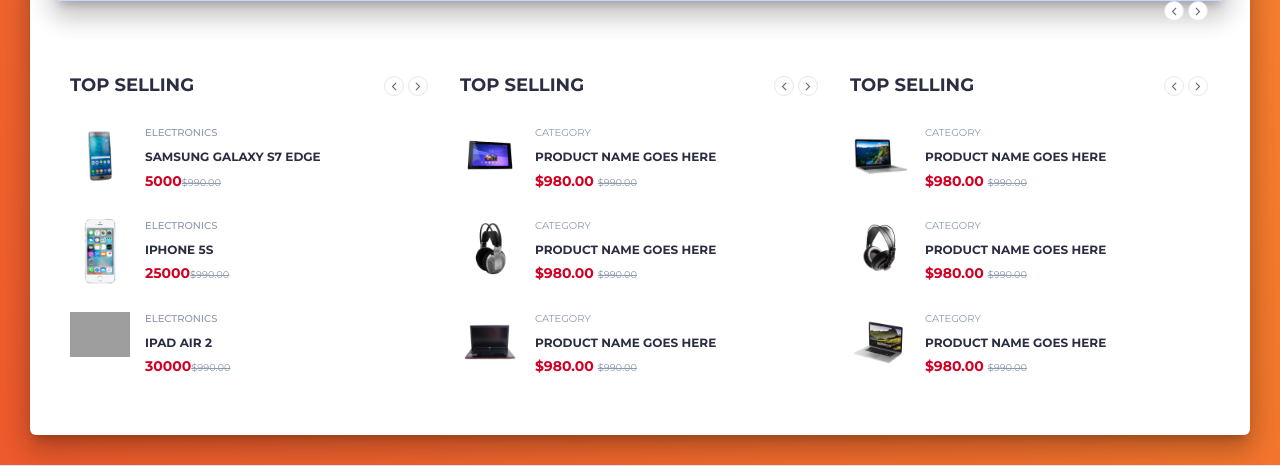
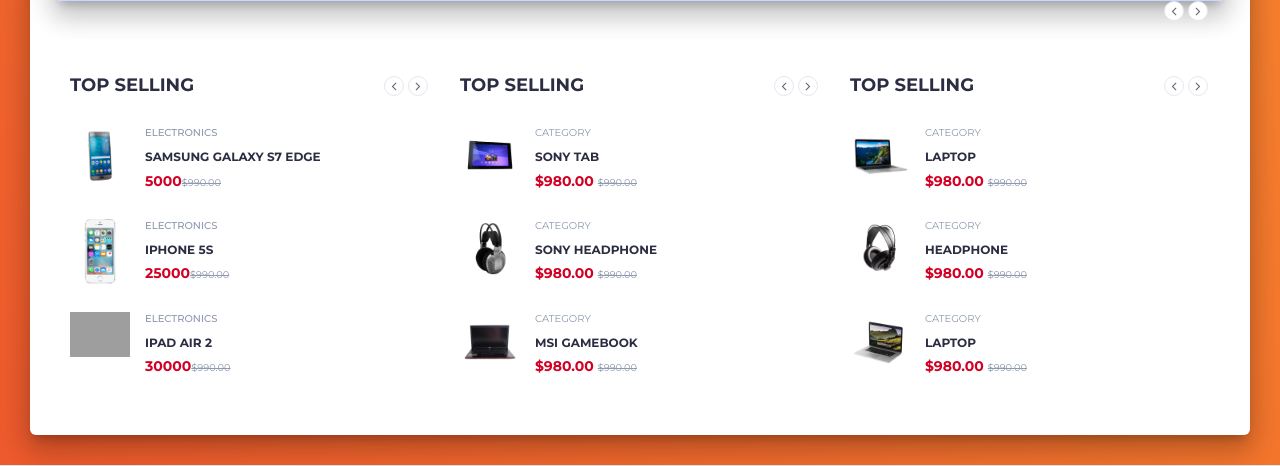
Before and after one commit to asifnabiul/E-commerce, a PHP site: page /myfiles/ in a window 1280 px wide. Shown: the part 2179-2645 px from the top of the page. Run offline with PHP 8.4, Linux system fonts and the light colour scheme; data comes from the database, SQL or seed files in the repository; some libraries are stand-ins or nearby versions; grey boxes are pictures that could not be loaded.

Commit message:
Update body.php

```diff
--- a/body.php
+++ b/body.php
@@ -23,8 +23,7 @@
         <img src="img/banner4.jpg" alt="New York" style="width:100%;">
 
       </div>
-
-	<div class="item">
+      <div class="item">
         <img src="img/banner5.jpg"  alt="New York"  style="width:50%;">
 
       </div>
@@ -414,7 +413,7 @@
 									</div>
 									<div class="product-body">
 										<p class="product-category">Category</p>
-										<h3 class="product-name"><a href="#">product name goes here</a></h3>
+										<h3 class="product-name"><a href="#">MACBOOK</a></h3>
 										<h4 class="product-price">$980.00 <del class="product-old-price">$990.00</del></h4>
 									</div>
 								</div>
@@ -427,7 +426,7 @@
 									</div>
 									<div class="product-body">
 										<p class="product-category">Category</p>
-										<h3 class="product-name"><a href="#">product name goes here</a></h3>
+										<h3 class="product-name"><a href="#">HEADPHONE</a></h3>
 										<h4 class="product-price">$980.00 <del class="product-old-price">$990.00</del></h4>
 									</div>
 								</div>
@@ -440,7 +439,7 @@
 									</div>
 									<div class="product-body">
 										<p class="product-category">Category</p>
-										<h3 class="product-name"><a href="#">product name goes here</a></h3>
+										<h3 class="product-name"><a href="#">MACBOOK PRO</a></h3>
 										<h4 class="product-price">$980.00 <del class="product-old-price">$990.00</del></h4>
 									</div>
 								</div>
@@ -466,7 +465,7 @@
 									</div>
 									<div class="product-body">
 										<p class="product-category">Category</p>
-										<h3 class="product-name"><a href="#">product name goes here</a></h3>
+										<h3 class="product-name"><a href="#">SONY TAB</a></h3>
 										<h4 class="product-price">$980.00 <del class="product-old-price">$990.00</del></h4>
 									</div>
 								</div>
@@ -479,7 +478,7 @@
 									</div>
 									<div class="product-body">
 										<p class="product-category">Category</p>
-										<h3 class="product-name"><a href="#">product name goes here</a></h3>
+										<h3 class="product-name"><a href="#">SONY HEADPHONE</a></h3>
 										<h4 class="product-price">$980.00 <del class="product-old-price">$990.00</del></h4>
 									</div>
 								</div>
@@ -492,7 +491,7 @@
 									</div>
 									<div class="product-body">
 										<p class="product-category">Category</p>
-										<h3 class="product-name"><a href="#">product name goes here</a></h3>
+										<h3 class="product-name"><a href="#"> MSI GAMEBOOK</a></h3>
 										<h4 class="product-price">$980.00 <del class="product-old-price">$990.00</del></h4>
 									</div>
 								</div>
@@ -507,7 +506,7 @@
 									</div>
 									<div class="product-body">
 										<p class="product-category">Category</p>
-										<h3 class="product-name"><a href="#">product name goes here</a></h3>
+										<h3 class="product-name"><a href="#">SMARTPHONE</a></h3>
 										<h4 class="product-price">$980.00 <del class="product-old-price">$990.00</del></h4>
 									</div>
 								</div>
@@ -520,7 +519,7 @@
 									</div>
 									<div class="product-body">
 										<p class="product-category">Category</p>
-										<h3 class="product-name"><a href="#">product name goes here</a></h3>
+										<h3 class="product-name"><a href="#">LAPTOP</a></h3>
 										<h4 class="product-price">$980.00 <del class="product-old-price">$990.00</del></h4>
 									</div>
 								</div>
@@ -533,7 +532,7 @@
 									</div>
 									<div class="product-body">
 										<p class="product-category">Category</p>
-										<h3 class="product-name"><a href="#">product name goes here</a></h3>
+										<h3 class="product-name"><a href="#">CAMERA</a></h3>
 										<h4 class="product-price">$980.00 <del class="product-old-price">$990.00</del></h4>
 									</div>
 								</div>
@@ -563,7 +562,7 @@
 									</div>
 									<div class="product-body">
 										<p class="product-category">Category</p>
-										<h3 class="product-name"><a href="#">product name goes here</a></h3>
+										<h3 class="product-name"><a href="#">LAPTOP</a></h3>
 										<h4 class="product-price">$980.00 <del class="product-old-price">$990.00</del></h4>
 									</div>
 								</div>
@@ -576,7 +575,7 @@
 									</div>
 									<div class="product-body">
 										<p class="product-category">Category</p>
-										<h3 class="product-name"><a href="#">product name goes here</a></h3>
+										<h3 class="product-name"><a href="#">HEADPHONE</a></h3>
 										<h4 class="product-price">$980.00 <del class="product-old-price">$990.00</del></h4>
 									</div>
 								</div>
@@ -589,7 +588,7 @@
 									</div>
 									<div class="product-body">
 										<p class="product-category">Category</p>
-										<h3 class="product-name"><a href="#">product name goes here</a></h3>
+										<h3 class="product-name"><a href="#">LAPTOP</a></h3>
 										<h4 class="product-price">$980.00 <del class="product-old-price">$990.00</del></h4>
 									</div>
 								</div>
@@ -604,7 +603,7 @@
 									</div>
 									<div class="product-body">
 										<p class="product-category">Category</p>
-										<h3 class="product-name"><a href="#">product name goes here</a></h3>
+										<h3 class="product-name"><a href="#">TABLET</a></h3>
 										<h4 class="product-price">$980.00 <del class="product-old-price">$990.00</del></h4>
 									</div>
 								</div>
@@ -618,7 +617,7 @@
 									</div>
 									<div class="product-body">
 										<p class="product-category">Category</p>
-										<h3 class="product-name"><a href="#">product name goes here</a></h3>
+										<h3 class="product-name"><a href="#">HEADPHONE</a></h3>
 										<h4 class="product-price">$980.00 <del class="product-old-price">$990.00</del></h4>
 									</div>
 								</div>
@@ -631,7 +630,7 @@
 									</div>
 									<div class="product-body">
 										<p class="product-category">Category</p>
-										<h3 class="product-name"><a href="#">product name goes here</a></h3>
+										<h3 class="product-name"><a href="#">GAMEBOOK</a></h3>
 										<h4 class="product-price">$980.00 <del class="product-old-price">$990.00</del></h4>
 									</div>
 								</div>
```
